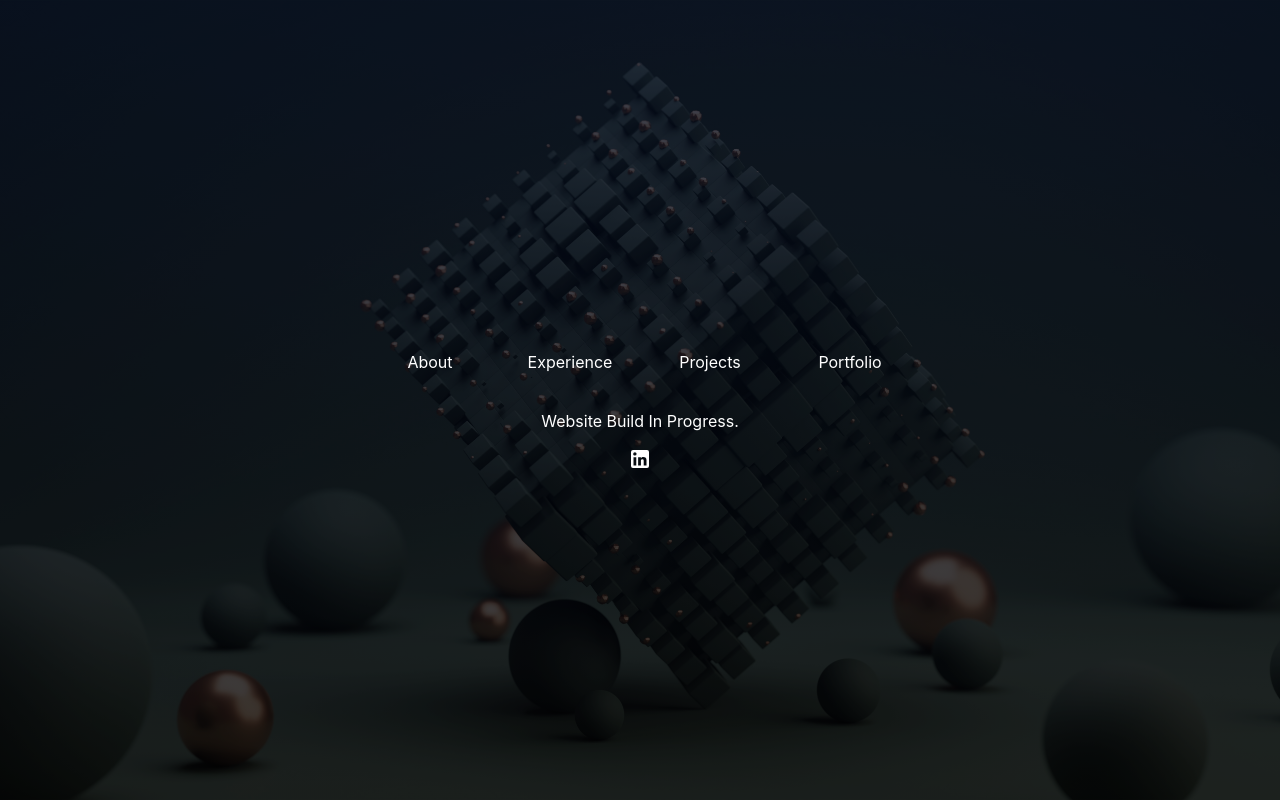
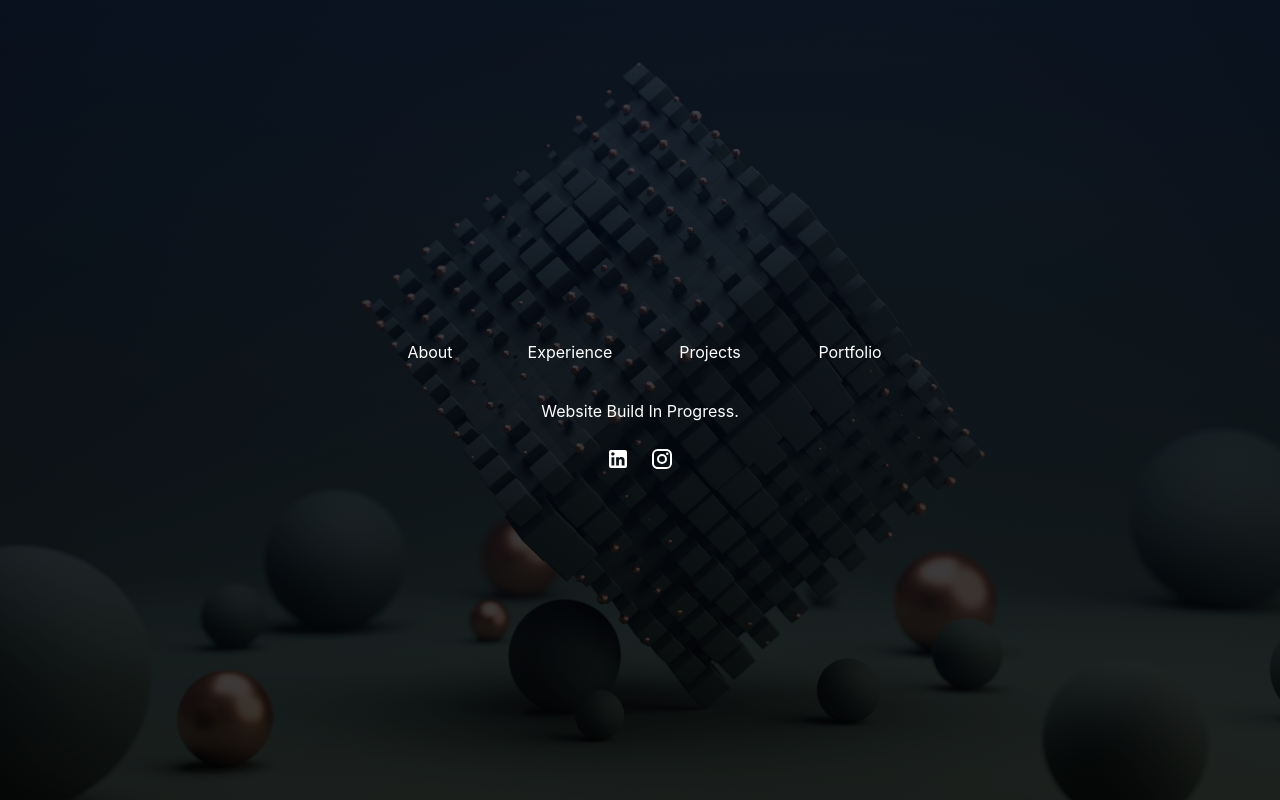
Before and after one commit to dfoshidero/dfo-website, a React (Create React App) app: page / in a window 1280 px wide. Built offline with nearby package versions, Linux system fonts and the light colour scheme; the HTML template or start-up script is replaced by a standard one.

Commit message:
Updated social links to work, added pointer animation on hover

```diff
--- a/src/App.jsx
+++ b/src/App.jsx
@@ -2,14 +2,7 @@ import "./App.scss";
 import sass from "sass";
 import React from "react";
 import Navbar from "./components/navbar/Navbar";
-import LinkedInIcon from '@mui/icons-material/LinkedIn';
-
-
-function handlePageChange(e) {
-  if (e.target.id === "linkedin-link") {
-    window.location.href="https://www.linkedin.com/in/favourdo/"
-  }
-  }
+import Footer from "./components/footer/Footer";
 
 
 function App() {
@@ -17,12 +10,7 @@ function App() {
     <div>
 
       <Navbar />
-      <p className="footerMessage">Website Build In Progress.</p>
-
-      <div className="links">
-        <LinkedInIcon id="linkedin-link" onClick={handlePageChange}/>
-      </div>
-
+      <Footer />
 
     </div>
   );
--- /dev/null
+++ b/src/components/footer/Footer.jsx
@@ -0,0 +1,37 @@
+import React from 'react';
+import './Footer.scss';
+import LinkedInIcon from '@mui/icons-material/LinkedIn';
+import InstagramIcon from '@mui/icons-material/Instagram';
+
+function handleLinkClick(e) {
+    if (e.target.id === "linkedin-link") {
+        e.preventDefault();
+      window.open("https://www.linkedin.com/in/favourdo/", "_blank")
+    } else if (e.target.id === "instagram-link") {
+        e.preventDefault();
+        window.open("https://www.instagram.com/untitled.fvr/", "_blank")
+    };
+    };
+
+
+export default function Footer() {
+    return (
+        <div>
+            <p className="footerMessage">Website Build In Progress.</p>
+
+            <div className="links">
+
+                <LinkedInIcon
+                id="linkedin-link"
+                className="linkItem"
+                onClick={handleLinkClick}/>
+
+                <InstagramIcon
+                id="instagram-link"
+                className="linkItem"
+                onClick={handleLinkClick}/>
+
+            </div>
+        </div>
+    );
+};
--- /dev/null
+++ b/src/components/footer/Footer.scss
@@ -0,0 +1,7 @@
+.linkItem:hover {
+    cursor: pointer;
+}
+
+.linkItem {
+    margin: 10px;
+}
```
